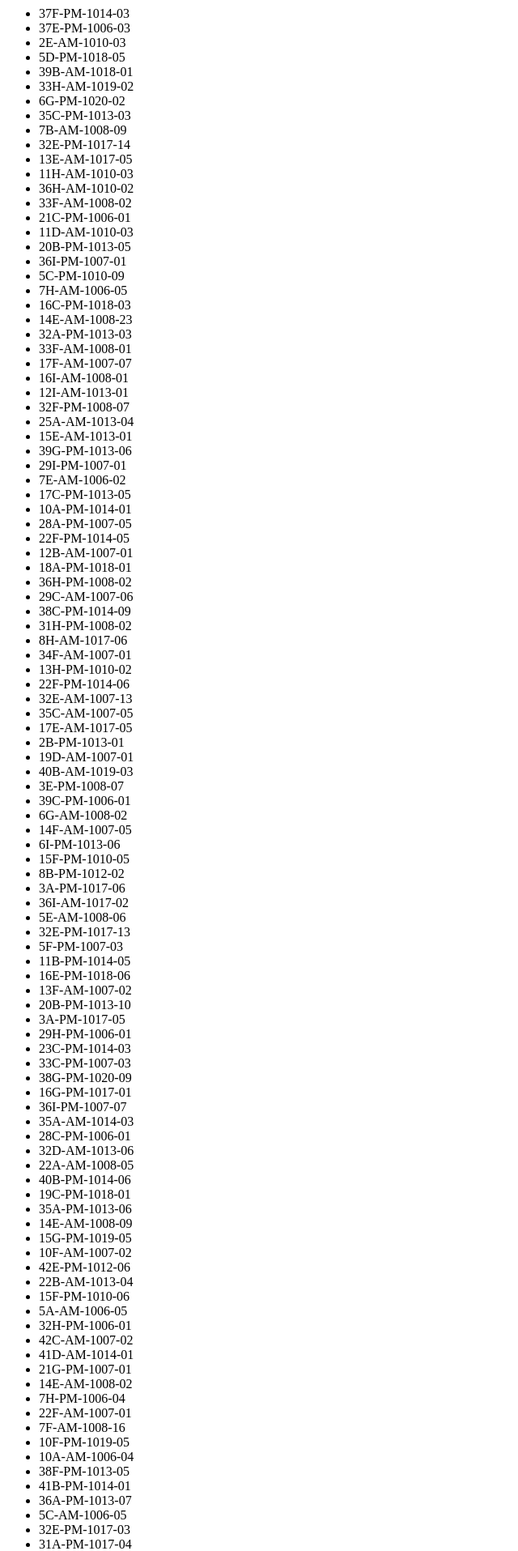
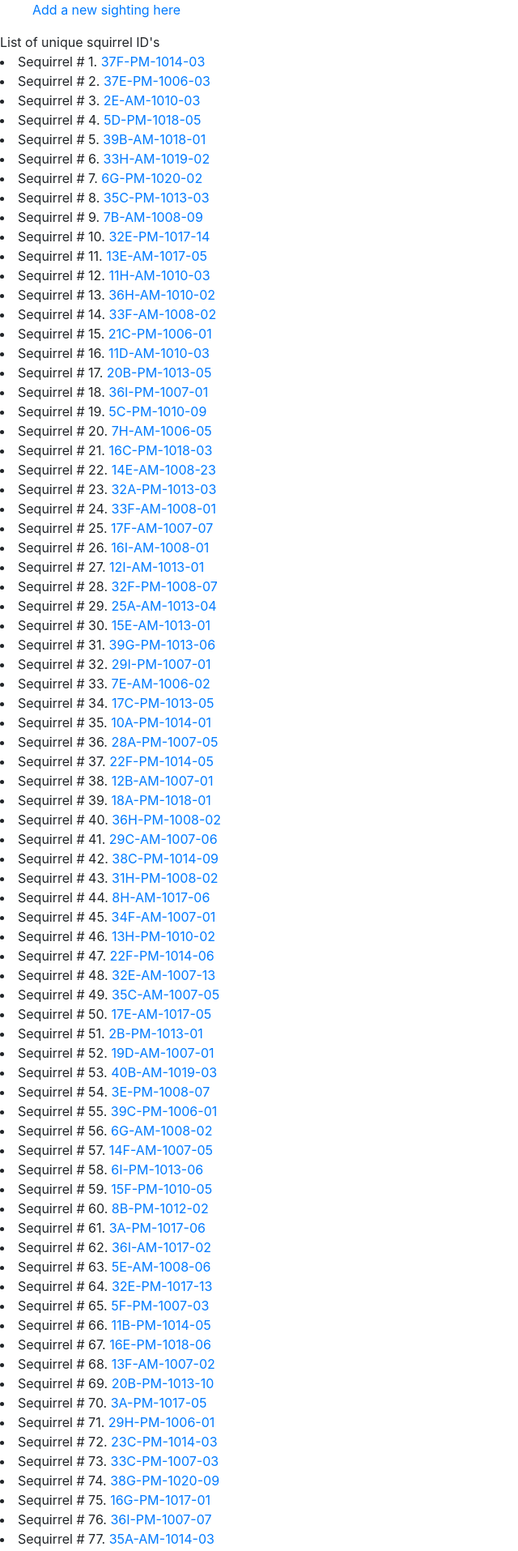
Before and after one commit to YoungsukHwang/Squirrel, a Django app: page /sightings/ in a window 1280 px wide. Shown: the top 1915 px of the page at 81% size, without its empty margins (0-640 px from the left). Run offline with Django 3.2, Linux system fonts and the light colour scheme; data comes from the database, SQL or seed files in the repository; both versions use the stored data as it was after the commit; some libraries are stand-ins or nearby versions.

```diff
--- a/squarrel/urls.py
+++ b/squarrel/urls.py
@@ -17,7 +17,6 @@ from django.contrib import admin
 from django.urls import include, path
 
 urlpatterns = [
-    path('sightings/', include('tracking.urls')),
-    path('map/', include('tracking.urls')),
+    path('', include('tracking.urls')),
     path('admin/', admin.site.urls),
 ]
--- a/tracking/templates/tracking/all.html
+++ b/tracking/templates/tracking/all.html
@@ -1,5 +1,38 @@
-<ul>
-  {% for squirrel in squirrels %}
-  <li>{{ squirrel.unique_squirrel_id }}</li>
-  {% endfor %}
-</ul>
+<!doctype html>
+<html lang="en">
+    <head>
+	    <!-- Required meta tags -->
+    <meta charset="utf-8">
+    <meta name="viewport" content="width=device-width, initial-scale=1, shrink-to-fit=no">
+
+    <!-- Bootstrap CSS -->
+		<link rel="stylesheet" href="https://maxcdn.bootstrapcdn.com/bootstrap/4.0.0/css/bootstrap.min.css" integrity="sha384-Gn5384xqQ1aoWXA+058RXPxPg6fy4IWvTNh0E263XmFcJlSAwiGgFAW/dAiS6JXm" crossorigin="anonymous">
+		<title> List of All Squirrels</title>
+    </head>
+<style>
+    body {
+        /* Set "my-sec-counter" to 0 */
+        counter-reset: my-sec-counter;
+        }
+        li::before {
+        /* Increment "my-sec-counter" by 1 */
+        counter-increment: my-sec-counter;
+        content: "Sequirrel # " counter(my-sec-counter) ". ";
+        }
+</style>
+    <body>
+	        <!-- Optional JavaScript -->
+    <!-- jQuery first, then Popper.js, then Bootstrap JS -->
+    <script src="https://code.jquery.com/jquery-3.2.1.slim.min.js" integrity="sha384-KJ3o2DKtIkvYIK3UENzmM7KCkRr/rE9/Qpg6aAZGJwFDMVNA/GpGFF93hXpG5KkN" crossorigin="anonymous"></script>
+    <script src="https://cdnjs.cloudflare.com/ajax/libs/popper.js/1.12.9/umd/popper.min.js" integrity="sha384-ApNbgh9B+Y1QKtv3Rn7W3mgPxhU9K/ScQsAP7hUibX39j7fakFPskvXusvfa0b4Q" crossorigin="anonymous"></script>
+    <script src="https://maxcdn.bootstrapcdn.com/bootstrap/4.0.0/js/bootstrap.min.js" integrity="sha384-JZR6Spejh4U02d8jOt6vLEHfe/JQGiRRSQQxSfFWpi1MquVdAyjUar5+76PVCmYl" crossorigin="anonymous"></script>
+  </body>
+           <ul><a href="/sightings/add/">{{"Add a new sighting here"}}</a></ul>
+ 	   {{"		List of unique squirrel ID's" }}
+  	   {% for squirrel in squirrels %}
+
+	   <li><a href="/sightings/{{squirrel.unique_squirrel_id}}/">{{ squirrel.unique_squirrel_id }}</a></li>
+
+           {% endfor %}
+    </body>
+</html>
--- a/tracking/urls.py
+++ b/tracking/urls.py
@@ -5,14 +5,14 @@ from . import views
 urlpatterns = [
     #path('/adopt/', views. ),
     #
-    path('map', views.map),
+    path('map/', views.map),
     # ex: /sightings/
-    path('', views.all_squirrels),
+    path('sightings/', views.all_squirrels),
     # ex: /sightings/5/
-    path('<int:unique_squirrel_id>/', views.update_squirrel),
     # ex: /sightings/add/
+    path('sightings/stats/', views.squirrel_stats),
     path('sightings/add/', views.add_squirrel),
+    path('sightings/<squirrel_id>/', views.update_squirrel),
     # ex: /sightings/stats/
-    #path('sightings/stats/', views.squirrel_stats),
 
 ]
--- a/tracking/views.py
+++ b/tracking/views.py
@@ -24,18 +24,13 @@ def all_squirrels(request):
 
     #return HttpResponse(text)
 
-def squirrel_details(request, unique_squirrel_id):
-    squirrel = Squirrel.objects.get(id=unique_squirrel_id)
-    return HttpResponse(squirrel)
-
-
-def update_squirrel(request, unique_squirrel_id):
-    squirrel = Squirrel.objects.get(id=unique_squirrel_id)
+def update_squirrel(request, squirrel_id):
+    squirrel = Squirrel.objects.get(unique_squirrel_id=squirrel_id)
     if request.method == 'POST':
        form = SquirrelForm(request.POST, instance=squirrel)
        if form.is_valid():
            form.save()
-           return redirect(f'/tracking/{unique_squirrel_id}')
+           return redirect(f'/sightings/{squirrel_id}')
         #check data with form
     else:
         form = SquirrelForm(instance=squirrel)
@@ -53,7 +48,7 @@ def add_squirrel(request):
        form = SquirrelForm(request.POST)
        if form.is_valid():
            form.save()
-           return redirect(f'/tracking/')
+           return redirect(f'/sightings/')
         #check data with form
     else:
         form = SquirrelForm()
@@ -65,5 +60,33 @@ def add_squirrel(request):
 
     return render(request,'tracking/edit.html', context)
 
+def squirrel_stats(request):
+    #run from human statistic
+    runs_yes = 0
+    runs_no = 0
+    for squirrel in Squirrel.objects.all():
+        if squirrel.runs_from == True:
+            runs_yes += 1
+        else:
+            runs_no += 1
+
+    #location of first sighting
+    Above_Ground = 0
+    Ground_Plane = 0
+    for squirrel in Squirrel.objects.all():
+        if squirrel.location == 'Above Ground':
+            Above_Ground += 1
+        elif squirrel.location == 'Ground Plane':
+            Ground_Plane += 1
+
+
+    context = {
+        'runs_yes': runs_yes,
+        'runs_no': runs_no,
+        'Above_Ground':  Above_Ground,
+        'Ground_Plane': Ground_Plane,
+    }
+
+    return render(request, 'tracking/stats.html', context)
 #def squirrel_stats(request):
 # Create your views here.
```
Also changed, not shown: tracking/templates/tracking/stats.html (added, +30 -0 lines), db.sqlite3, 1 other file.
